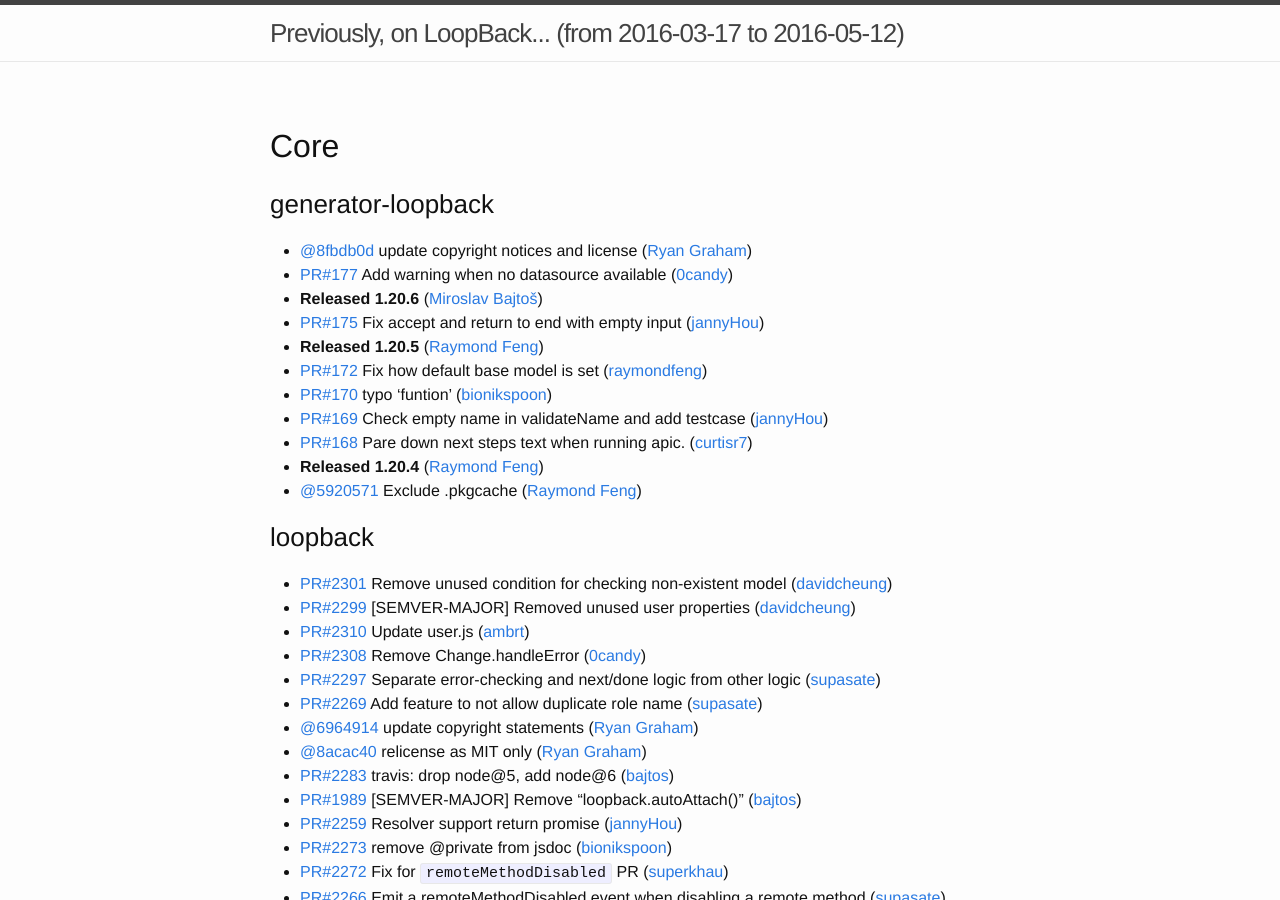
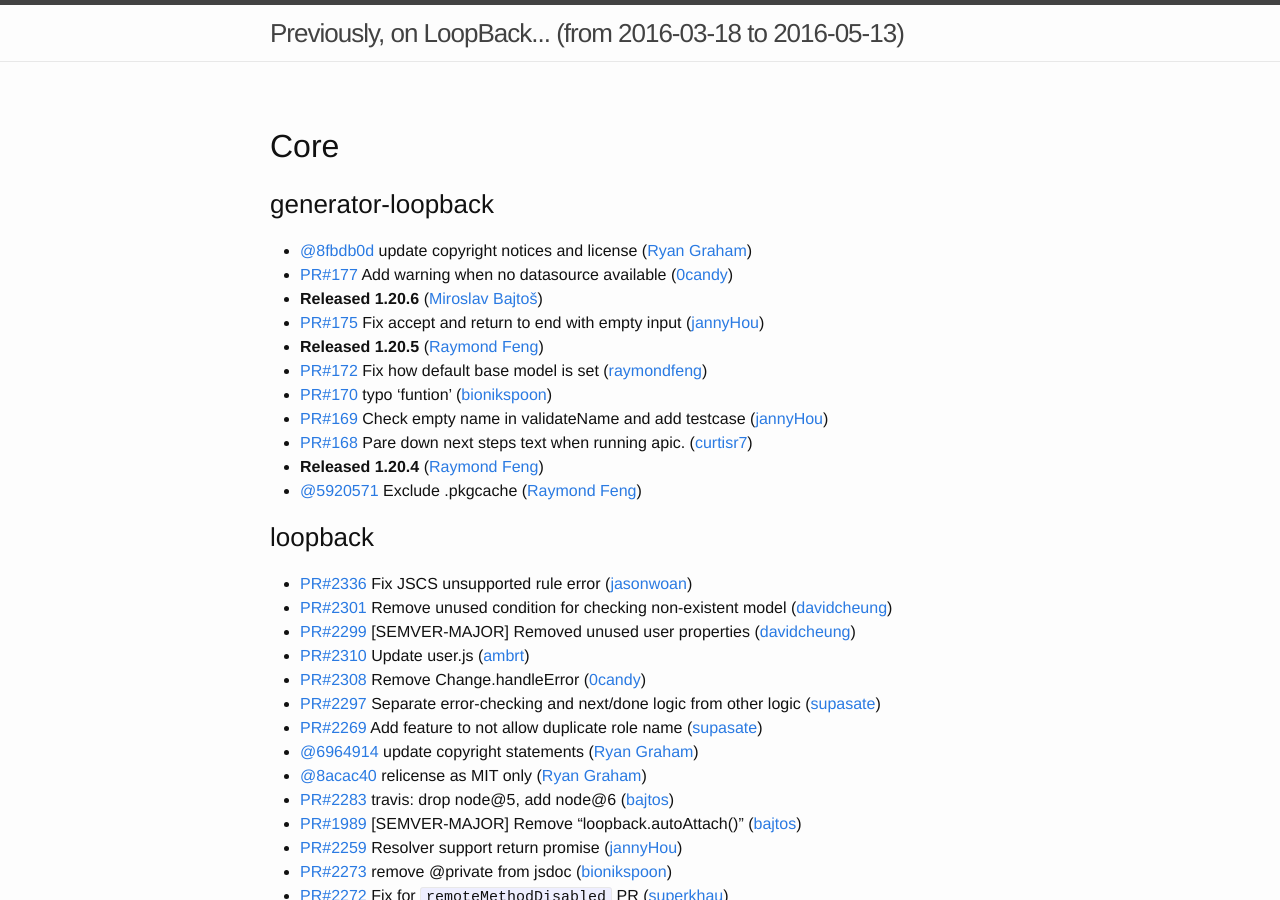
Before and after one commit to strongloop/loopback, a Jekyll site: the page built from index.md, in a window 1280 px wide and 900 px high. Built offline with Jekyll 4.4.1, drawn with Linux system fonts in a browser that asks for light colours.

Commit message:
Update changelog

```diff
--- a/index.md
+++ b/index.md
@@ -1,6 +1,6 @@
 ---
 layout: page
-since: (from 2016-03-17 to 2016-05-12)
+since: (from 2016-03-18 to 2016-05-13)
 ---
 
 ## Core
@@ -20,6 +20,7 @@
 
 
 ### loopback
+ * [PR#2336](https://github.com/strongloop/loopback/pull/2336) Fix JSCS unsupported rule error ([jasonwoan](https://github.com/jasonwoan))
  * [PR#2301](https://github.com/strongloop/loopback/pull/2301) Remove unused condition for checking non-existent model ([davidcheung](https://github.com/davidcheung))
  * [PR#2299](https://github.com/strongloop/loopback/pull/2299) [SEMVER-MAJOR] Removed unused user properties ([davidcheung](https://github.com/davidcheung))
  * [PR#2310](https://github.com/strongloop/loopback/pull/2310) Update user.js ([ambrt](https://github.com/ambrt))
```
